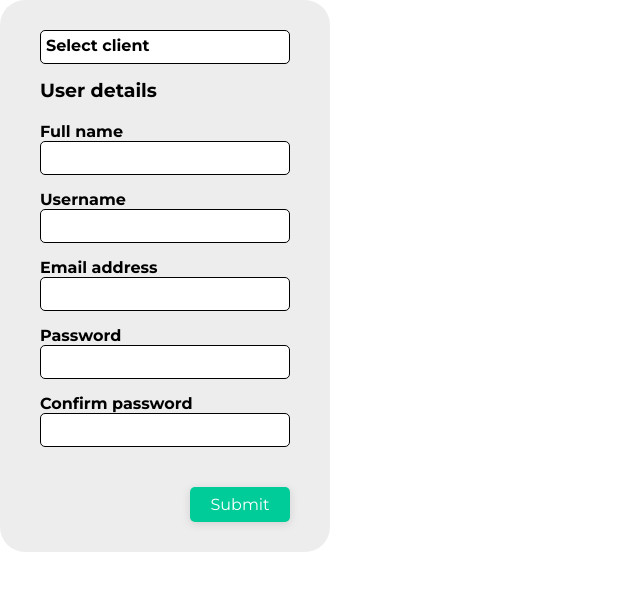
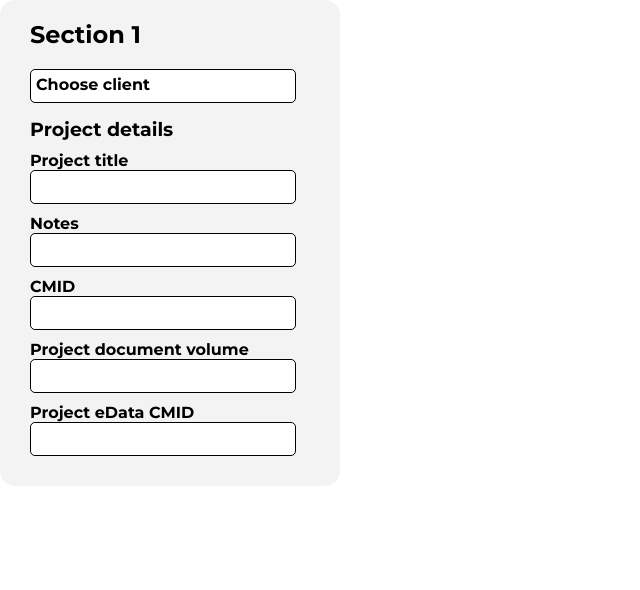
Before and after one commit to EsmeraldaKok/cbt-Dashboard, a Vue app in the folder cbt-dashboard/: page / in a window 1280 px wide. Shown: the top 590 px of the page, without its empty margins (0-640 px from the left). Built offline with nearby package versions, Linux system fonts and the light colour scheme.

Commit message:
Add Project Section 1 component

```diff
--- a/cbt-dashboard/src/App.vue
+++ b/cbt-dashboard/src/App.vue
@@ -2,8 +2,8 @@
   <div id="app">
     <!--<UserInfo />-->
     <!--<UserTable />-->
-    <!--<AddProjectFormS1 />-->
-    <AddUser />
+    <AddProjectFormS1 />
+    <!--<AddUser />-->
   </div>
 </template>
 
@@ -11,13 +11,12 @@
 
 //import UserInfo from './components/UserInfo.vue';
 //import UserTable from './components/UserTable.vue';
-import AddUser from './components/AddUser.vue';
-
-//import AddProjectFormS1 from './components/AddProjectFormS1.vue';
+//import AddUser from './components/AddUser.vue';
+import AddProjectFormS1 from './components/AddProjectFormS1.vue';
 
 export default {
     name: "App",
-    components: { AddUser }
+    components: { AddProjectFormS1 }
 }
 </script>
 <style>
--- a/cbt-dashboard/src/components/AddProjectFormS1.vue
+++ b/cbt-dashboard/src/components/AddProjectFormS1.vue
@@ -6,11 +6,17 @@
         </div>
 
         <!--dropdown-->
-        <select name="clients" id="client" class="input_wrapper dropdown">
-            <option value="select">Choose Client</option>
-            <option value="option 1">Option 1</option>
-            <option value="option 2">Option 2</option>
-        </select>
+        <div class="client_select">
+            <div class="selected-value" @click="showOptions = !showOptions">
+                {{ selected }}
+            </div>
+            <div class="options" v-show="showOptions">
+            <div class="option" v-for="(option, index) in options" :key="index"
+                @click="selectOption(option)">
+                {{ option }}
+            </div>
+            </div>
+        </div>
 
         <!--heading two-->
         <div class="form_section_one_headingTwo">
@@ -35,6 +41,19 @@
 <script>
     export default {
         name: "AddProjectFormS1",
+        data() {
+            return {
+            options: ['Option 1', 'Option 2', 'Option 3'],
+            selected: 'Choose client', //heading for dropdown
+            showOptions: false
+            }
+        },
+        methods: {
+            selectOption(option) {
+            this.selected = option;
+            this.showOptions = false;
+            }
+        }
 	}
 
 </script>
@@ -62,7 +81,7 @@
         align-items: left;
         background-color: #80808019;
         border-radius: 15px;
-        padding: 20px;
+        padding: 20px 30px;
 
         //heading styles
         &_heading {
@@ -98,41 +117,55 @@
             color: black;
             padding: 8px;
             margin-bottom: 10px;
+        }
 
-            option {
-                background: #FFFFFF00 0% 0% no-repeat padding-box;
-                box-shadow: 0px 3px 6px #00000029;                border-radius: 5px;
-                opacity: 1;
-                backdrop-filter: blur(30px);
-                -webkit-backdrop-filter: blur(30px);
+        //dropdown
 
-                &:hover {
-                    color: white;
-                    box-shadow: 0 0 10px 100px green inset;
-                }
-            }
+        .client_select {
+            position: relative;
+            max-width: 266px;
+            width: 100%;
+            height: 34px;
+            background-color: white;
+            border: 1px solid black;
+            border-radius: 5px;
+            margin-bottom: 15px;
 
+        .selected-value {
+            padding: 5px 5px;
+            text-align: left;
+            cursor: pointer;
+            font-size: 1rem;
+            color: black;
+            font-weight: 700;
         }
-        .dropdown {
 
-            outline: 0;
-            background: white;
-            color: black;
-            font-weight:700 ;
-            font-size: 16px;
-            option {
-                background: #FFFFFF00 0% 0% no-repeat padding-box;
-                box-shadow: 0px 3px 6px #00000029;
+            .options {
+                position: absolute;
+                top: calc(100% + 3px);
+                left: 0;
+                width: 100%;
+                max-height: 200px;
+                overflow-y: scroll;
+                background: linear-gradient(284deg, rgba(255, 255, 255, 0.986) 45%, rgba(223, 223, 223, 0.986) 92%);
                 border-radius: 5px;
-                opacity: 1;
-                backdrop-filter: blur(30px);
-                -webkit-backdrop-filter: blur(30px);
+                overflow-y: hidden;
 
-                &:hover {
-                    color: white;
-                    box-shadow: 0 0 10px 100px green inset;
+                .option {
+                    color: black;
+                    padding: 5px;
+                    font-size: 1rem;
+                    font-weight: 300;
+                    cursor: pointer;
+
+
+                    &:hover {
+                        background-color: #00CC99;
+                        color: white;
+                    }
                 }
             }
         }
     }
+
 </style>
```
